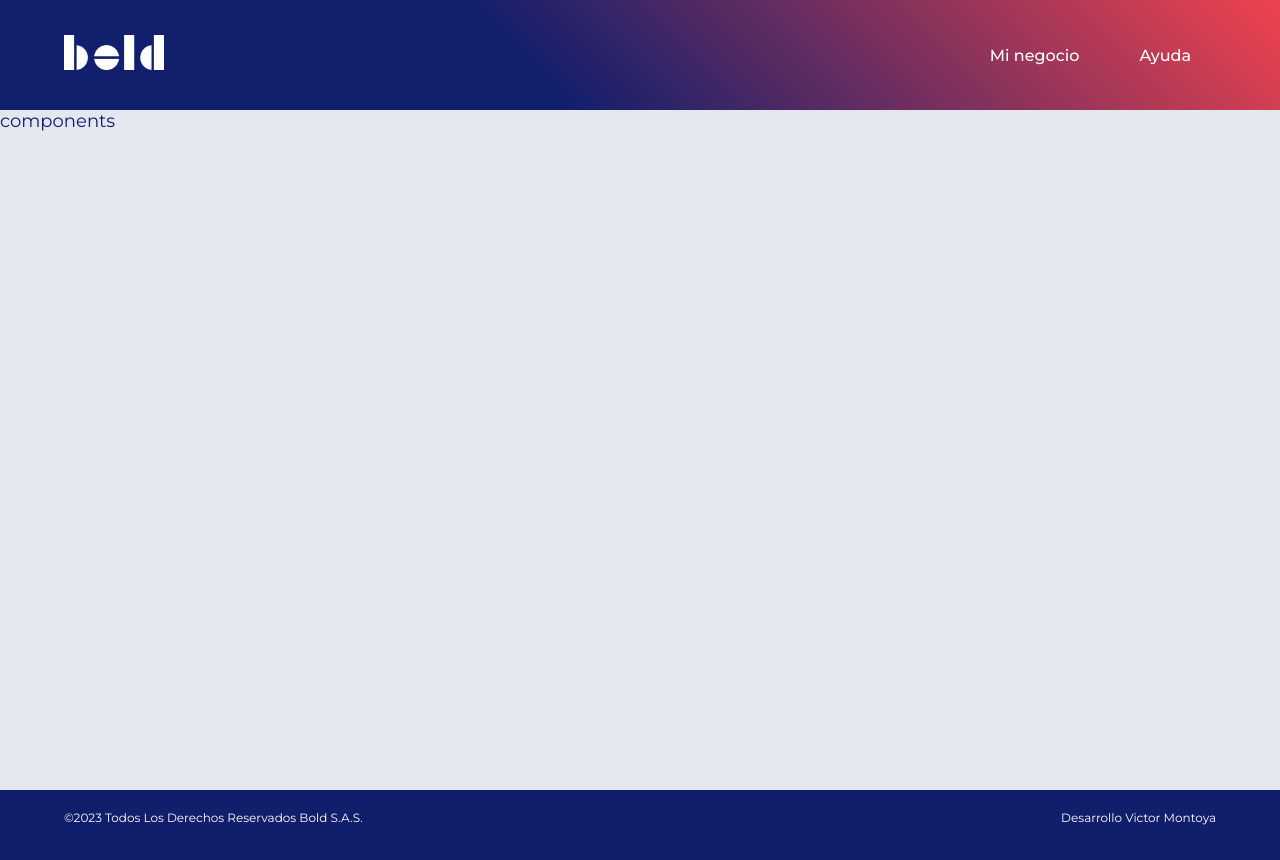
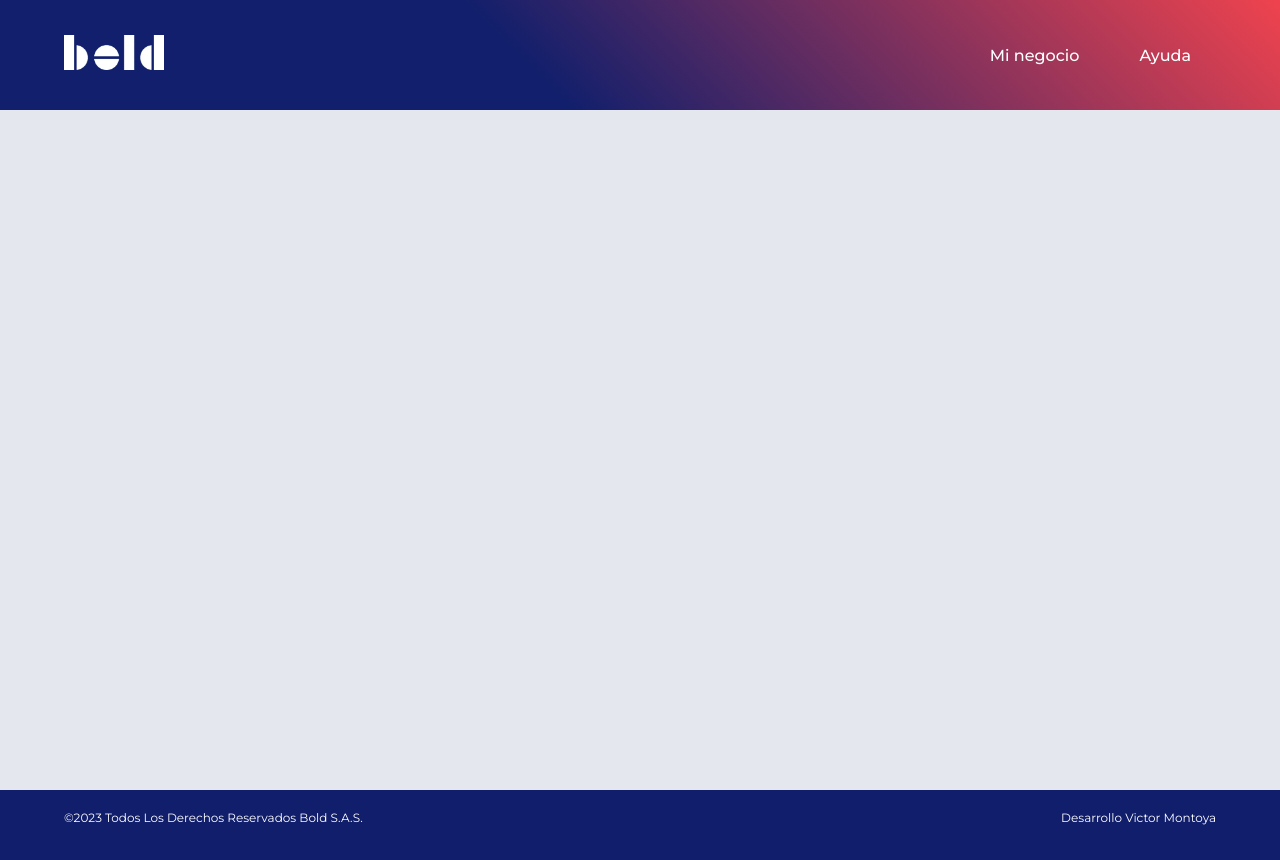
Before and after one commit to victormontoya1991/frontendvjmb, a React (Create React App) app in the folder react-frontendvjmb/: page / in a window 1280 px wide. Built offline with nearby package versions, Linux system fonts and the light colour scheme.

Commit message:
load style

```diff
--- a/react-frontendvjmb/src/components/Page/TransactionList/TransactionList.js
+++ b/react-frontendvjmb/src/components/Page/TransactionList/TransactionList.js
@@ -1,9 +1,9 @@
+
 import './TransactionList.scss'
 
 const TransactionList = () => {
     return (
         <div className='ContainerTransactionList'>
-            components
         </div>
     );
 }
--- a/react-frontendvjmb/src/components/Page/TransactionList/TransactionList.scss
+++ b/react-frontendvjmb/src/components/Page/TransactionList/TransactionList.scss
@@ -3,4 +3,5 @@
 .ContainerTransactionList{
     background: $background;
     height: 85vh;
+    padding: 50px 5%;
 }
```
Also changed, not shown: react-frontendvjmb/src/components/UI/atoms/Filter/Filter.js (added).
